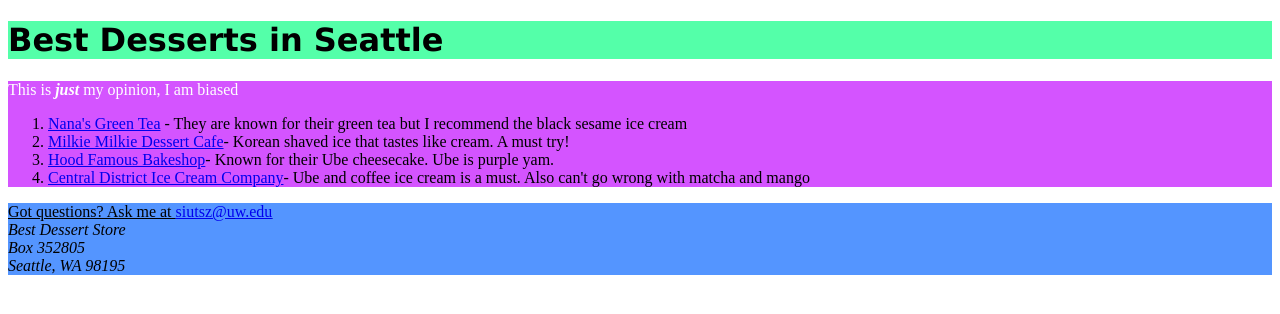
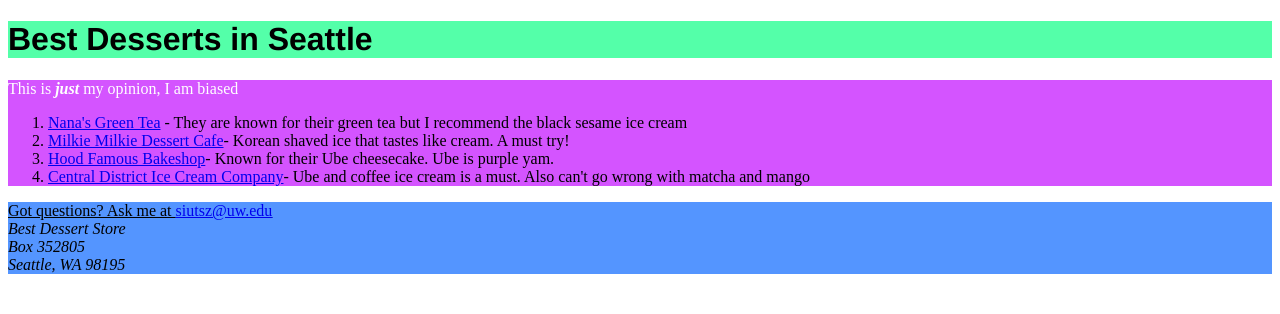
Before and after one commit to Msiutsz/lesson1, a plain HTML site: page index.html in a window 1280 px wide. Drawn offline with Linux system fonts and the light colour scheme.

Commit message:
ake updates to index.html

```diff
--- a/index.html
+++ b/index.html
@@ -10,8 +10,8 @@
     </style>
   </head>
   <body>
-    <header><h1 style="font-family:verdana;">Best Desserts in Seattle</h1></header>
-    <main><p style="color:white;">This is <b><i>just</i></b> my opinion, I am biased</p>
+    <header><h1 style="font-family:helvetica;">Best Desserts in Seattle</h1></header>
+    <main><p style="color:white;">This is <strong><i>just</i></strong> my opinion, I am biased</p>
     <ol>
       <li><a href="http://www.nanasgreentea.com/en/">Nana's Green Tea</a> - They are known for their green tea but I recommend the black sesame ice cream </li>
       <li><a href="https://www.milkiemilkie.com/">Milkie Milkie Dessert Cafe</a>- Korean shaved ice that tastes like cream. A must try! </li>
```
